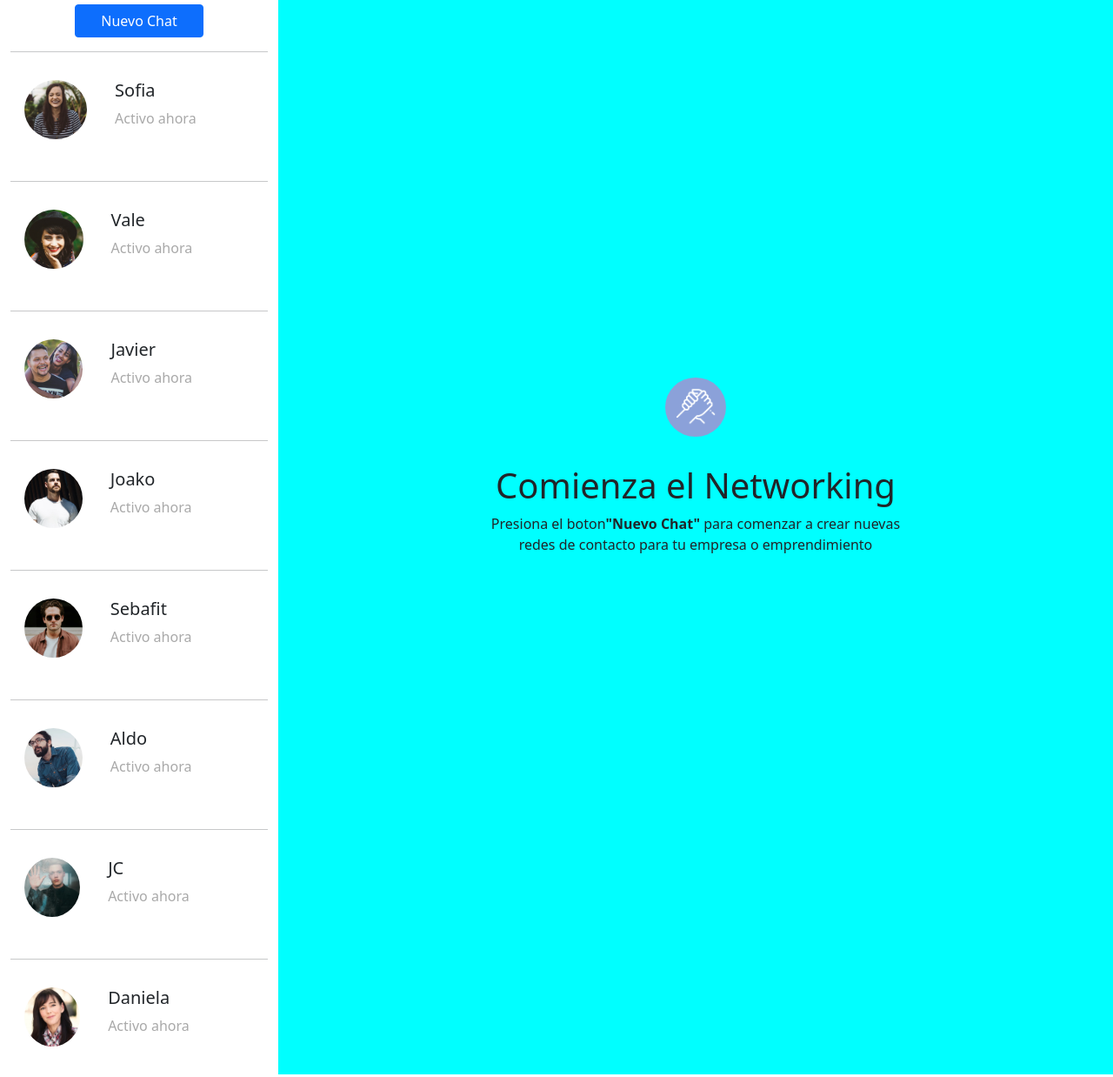
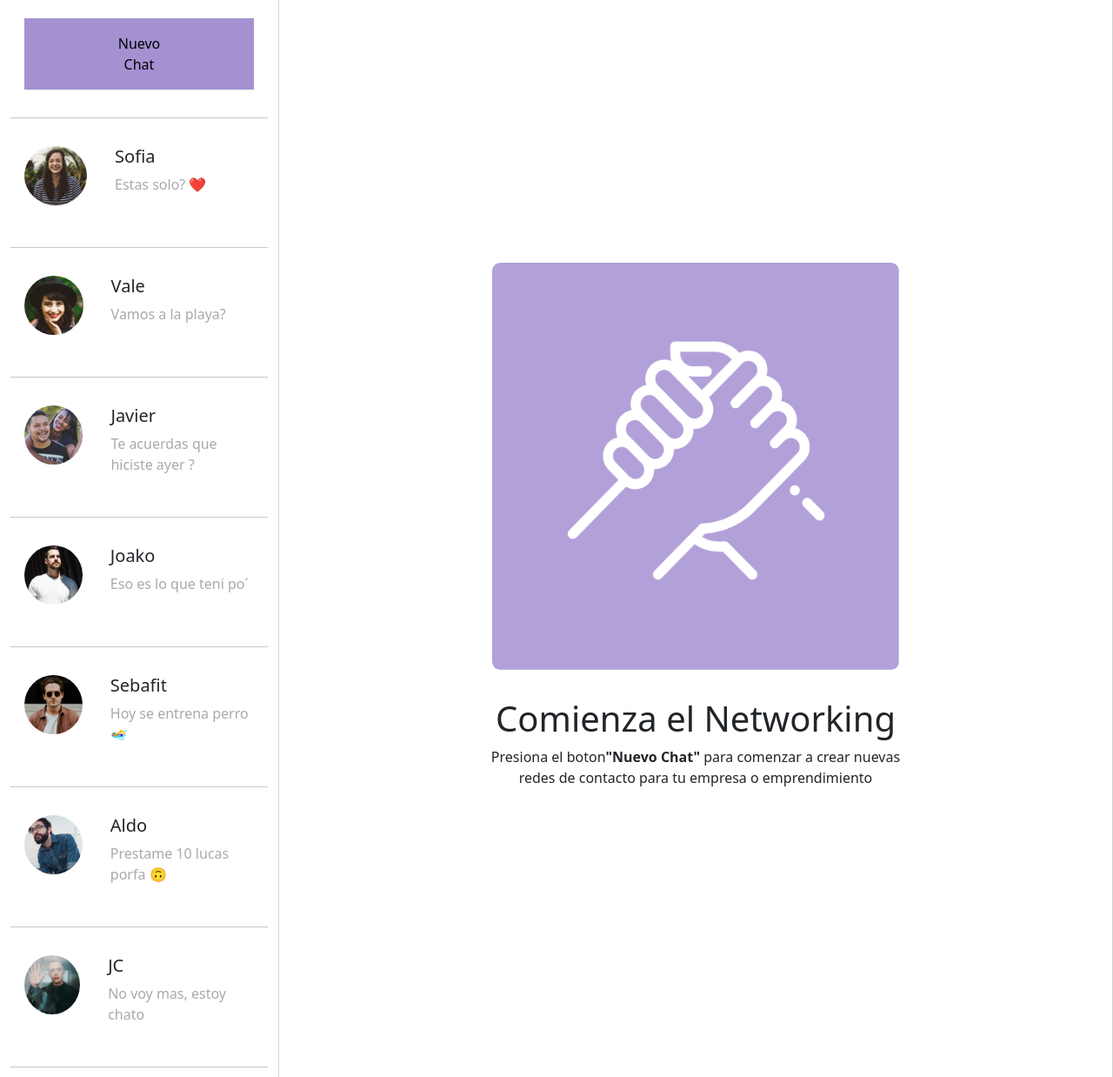
Before and after one commit to ivan-tapiam/FlexBox_D1, a plain HTML site: page index.html in a window 1280 px wide. Shown: the part 180-1418 px from the top of the page at 87% size. Drawn offline with nearby package versions, Linux system fonts and the light colour scheme.

Commit message:
otro commit

```diff
--- a/assets/css/styles.css
+++ b/assets/css/styles.css
@@ -34,11 +34,29 @@ i{
     font-size: 1.5em;
 }
 
+.button{
+    display: flex;
+    justify-content: center;
+    padding: 1em;
+}
+
+button{
+    background-color: #A491D2;
+    border: solid 0.5px #A491D2;
+    padding: 1em 6em 1em 6em ;
+}
+
 .col-9{
-    background-color: aqua;
     display: flex;
     flex-direction: column;
     text-align: center;
     justify-content: center;
     align-items: center;
+    border: solid 0.5px lightgray;
 }
+
+.img-titulo{
+    width: 500px;
+    height: 500px;
+    border-radius: 5%;
+}
--- a/index.html
+++ b/index.html
@@ -37,9 +37,7 @@
                 </div><hr>
 <!---->
                 <div class="button">
-                    <div class="d-grid gap-2 col-6 mx-auto">
-                        <button class="btn btn-primary" type="button">Nuevo Chat</button>
-                    </div>
+                    <button> <a href="#"></a> Nuevo Chat</button>
                 </div><hr>
 <!---->
                 <div class="profile">
@@ -48,7 +46,7 @@
                     </figure>
                     <div class="texto">
                         <h5>Sofia</h5>
-                        <p>Activo ahora</p>
+                        <p>Estas solo? ❤️</p>
                     </div>
                 </div><hr>
                 <div class="profile">
@@ -57,7 +55,7 @@
                     </figure>
                     <div class="texto">
                         <h5>Vale</h5>
-                        <p>Activo ahora</p>
+                        <p>Vamos a la playa?</p>
                     </div>
                 </div><hr>
                 <div class="profile">
@@ -66,7 +64,7 @@
                     </figure>
                     <div class="texto">
                         <h5>Javier</h5>
-                        <p>Activo ahora</p>
+                        <p>Te acuerdas que hiciste ayer ?</p>
                     </div>
                 </div><hr>
                 <div class="profile">
@@ -75,7 +73,7 @@
                     </figure>
                     <div class="texto">
                         <h5>Joako</h5>
-                        <p>Activo ahora</p>
+                        <p>Eso es lo que teni po´</p>
                     </div>
                 </div><hr>
                 <div class="profile">
@@ -84,7 +82,7 @@
                     </figure>
                     <div class="texto">
                         <h5>Sebafit</h5>
-                        <p>Activo ahora</p>
+                        <p>Hoy se entrena perro 🏊‍♀️</p>
                     </div>
                 </div><hr>
                 <div class="profile">
@@ -93,7 +91,7 @@
                     </figure>
                     <div class="texto">
                         <h5>Aldo</h5>
-                        <p>Activo ahora</p>
+                        <p>Prestame 10 lucas porfa 🙃</p>
                     </div>
                 </div><hr>
                 <div class="profile">
@@ -102,7 +100,7 @@
                     </figure>
                     <div class="texto">
                         <h5>JC</h5>
-                        <p>Activo ahora</p>
+                        <p>No voy mas, estoy chato</p>
                     </div>
                 </div><hr>
                 <div class="profile">
@@ -111,7 +109,7 @@
                     </figure>
                     <div class="texto">
                         <h5>Daniela</h5>
-                        <p>Activo ahora</p>
+                        <p>vc acredita isso irmao?</p>
                     </div>
                 </div>
 <!---->
@@ -119,7 +117,7 @@
             <div class="col-9">
                 <div class="titulo">
                     <figure>
-                        <img src="./assets/img/hand.png" alt="">
+                        <img class="img-titulo" src="./assets/img/hand.png" alt="">
                     </figure>
                     <h1>
                         Comienza el Networking
```
